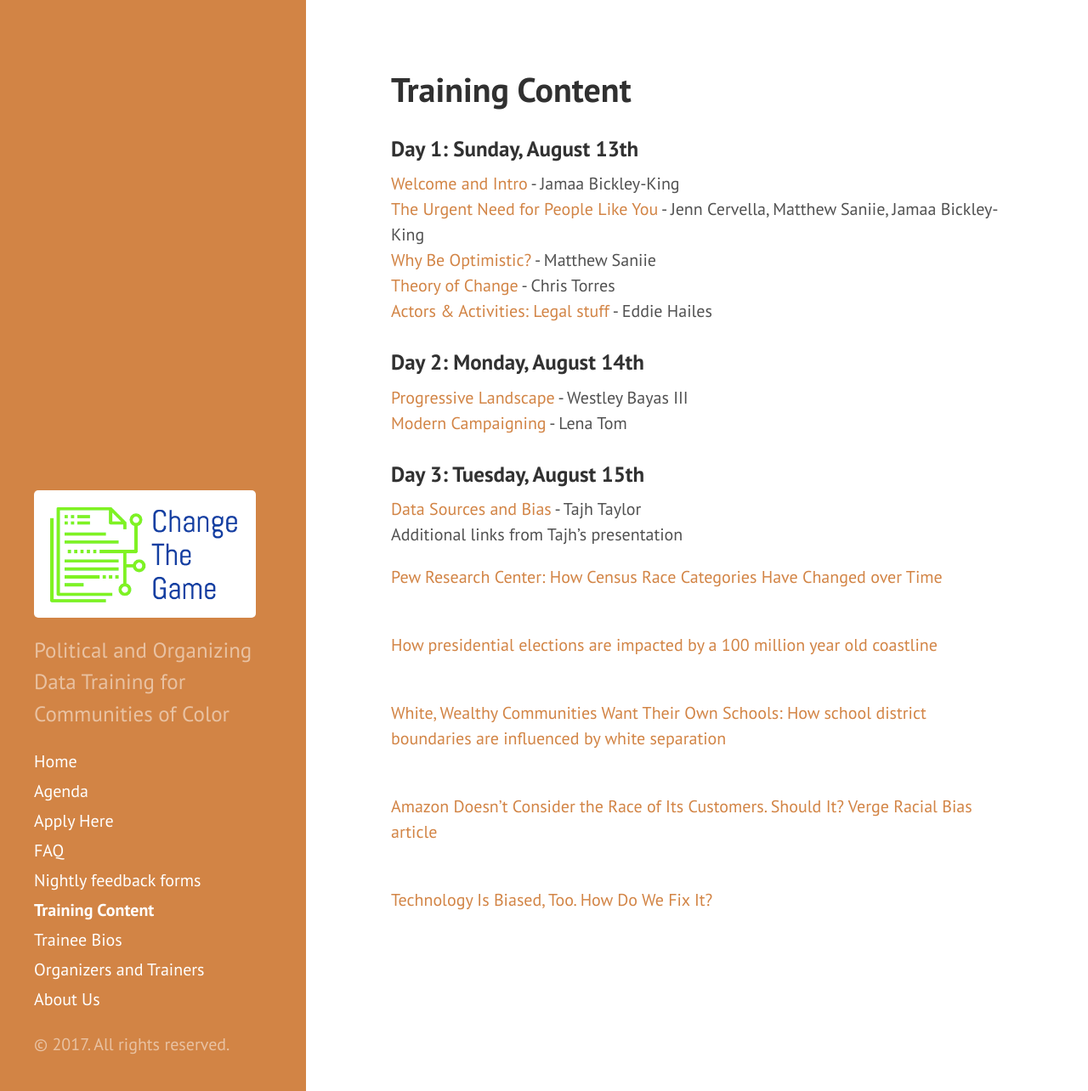
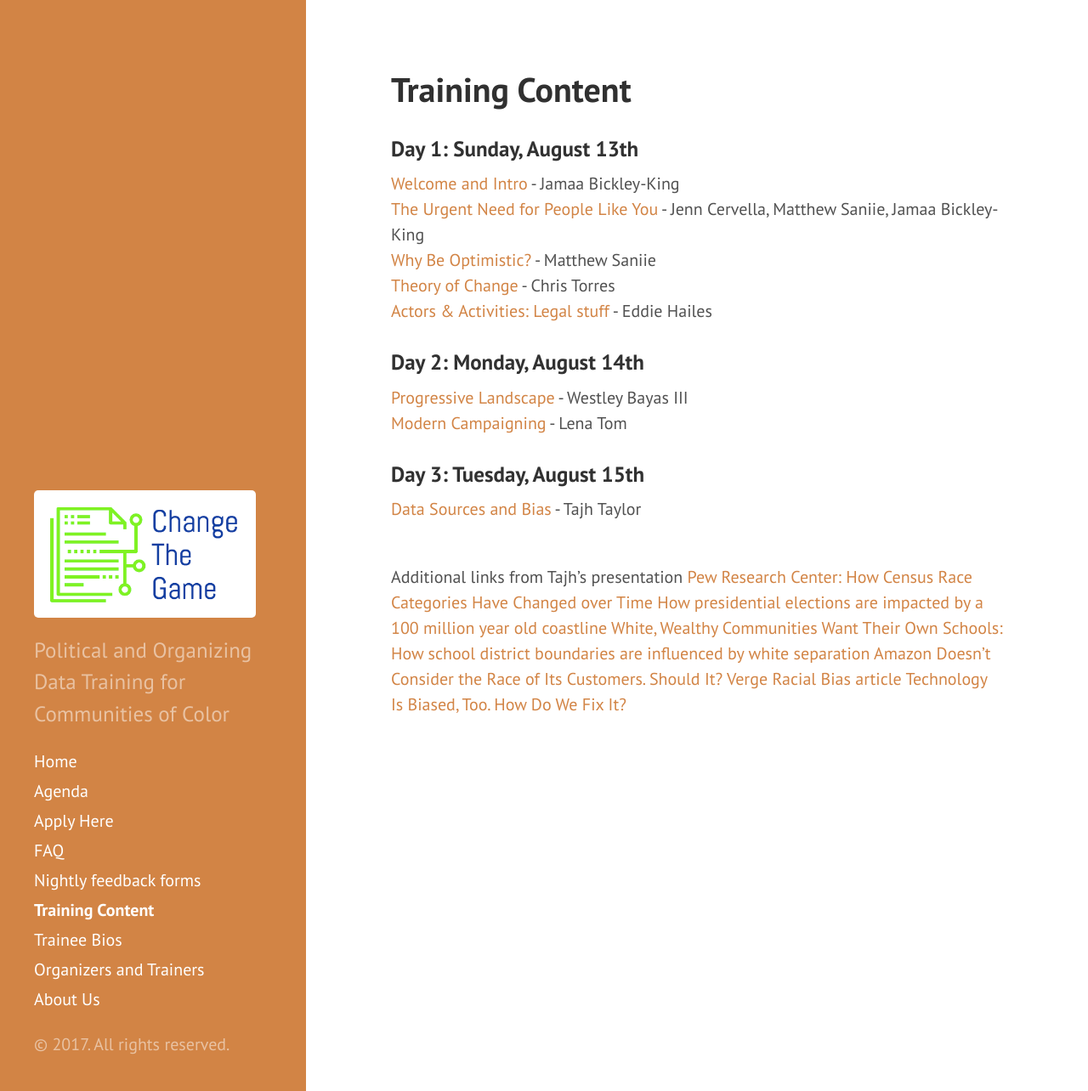
Before and after one commit to anniejw6/changethegame_site, a Jekyll site: the page built from slides.md, in a window 1280 px wide and 1284 px high. Shown: the whole window at 85% size. Built offline with Jekyll 4.4.1, drawn with Linux system fonts in a browser that asks for light colours.

```diff
--- a/slides.md
+++ b/slides.md
@@ -19,17 +19,13 @@ title: Training Content
 ### Day 3: Tuesday, August 15th
 
 [Data Sources and Bias](https://www.dropbox.com/s/1evpmvcnpld5z6p/Data%20Sources%20and%20Bias-Tajh%20Taylor.pdf?dl=0) - Tajh Taylor
+
 <br>Additional links from Tajh's presentation
-
 [Pew Research Center: How Census Race Categories Have Changed over Time](http://www.pewsocialtrends.org/interactives/multiracial-timeline/)
-
-<br>[How presidential elections are impacted by a 100 million year old coastline](http://www.deepseanews.com/2012/06/how-presidential-elections-are-impacted-by-a-100-million-year-old-coastline/)
-
-<br>[White, Wealthy Communities Want Their Own Schools: How school district boundaries are influenced by white separation](https://www.usnews.com/news/education-news/articles/2017-06-21/white-wealthy-communities-line-up-to-create-their-own-school-districts)
-
-<br>[Amazon Doesn't Consider the Race of Its Customers. Should It?](https://www.bloomberg.com/graphics/2016-amazon-same-day/)
+[How presidential elections are impacted by a 100 million year old coastline](http://www.deepseanews.com/2012/06/how-presidential-elections-are-impacted-by-a-100-million-year-old-coastline/)
+[White, Wealthy Communities Want Their Own Schools: How school district boundaries are influenced by white separation](https://www.usnews.com/news/education-news/articles/2017-06-21/white-wealthy-communities-line-up-to-create-their-own-school-districts)
+[Amazon Doesn't Consider the Race of Its Customers. Should It?](https://www.bloomberg.com/graphics/2016-amazon-same-day/)
 [Verge Racial Bias article](https://www.theverge.com/2016/5/8/11634830/amazon-same-day-delivery-racial-bias-pledge)
-
-<br>[Technology Is Biased, Too. How Do We Fix It?](https://fivethirtyeight.com/features/technology-is-biased-too-how-do-we-fix-it/)
+[Technology Is Biased, Too. How Do We Fix It?](https://fivethirtyeight.com/features/technology-is-biased-too-how-do-we-fix-it/)
 
 <br>
```
